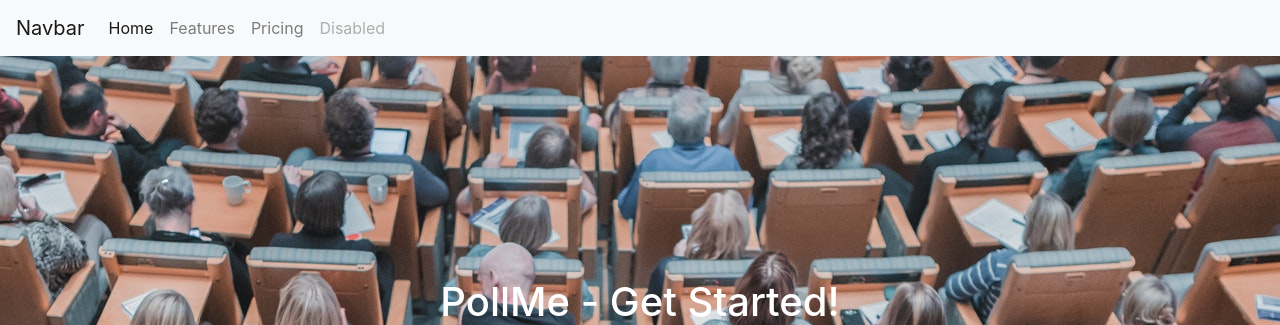
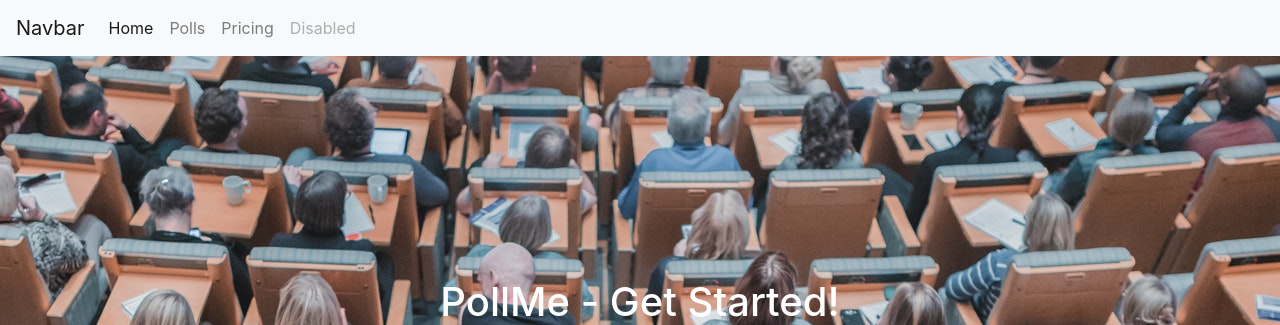
Before and after one commit to highfivecode/PollMe---Django-2.0, a Django app: page /home/ in a window 1280 px wide. Shown: the top 325 px of the page. Run offline with Django 3.2, Linux system fonts and the light colour scheme; some libraries are stand-ins or nearby versions.

Commit message:
the include tag and custom css block

```diff
--- a/templates/base.html
+++ b/templates/base.html
@@ -9,24 +9,13 @@
   <link rel="stylesheet" href="https://maxcdn.bootstrapcdn.com/bootstrap/4.0.0/css/bootstrap.min.css"
         integrity="sha384-Gn5384xqQ1aoWXA+058RXPxPg6fy4IWvTNh0E263XmFcJlSAwiGgFAW/dAiS6JXm"
         crossorigin="anonymous">
-  <link rel='stylesheet' type='text/css' href="{% static 'css/styles.css' %}">
+
+  {% block custom_css %}{% endblock %}
 </head>
 
 <body>
-  <nav class="navbar navbar-expand-lg navbar-light bg-light">
-    <a class="navbar-brand" href="#">Navbar</a>
-    <button class="navbar-toggler" type="button" data-toggle="collapse" data-target="#navbarNavAltMarkup" aria-controls="navbarNavAltMarkup" aria-expanded="false" aria-label="Toggle navigation">
-      <span class="navbar-toggler-icon"></span>
-    </button>
-    <div class="collapse navbar-collapse" id="navbarNavAltMarkup">
-      <div class="navbar-nav">
-        <a class="nav-item nav-link active" href="#">Home <span class="sr-only">(current)</span></a>
-        <a class="nav-item nav-link" href="#">Features</a>
-        <a class="nav-item nav-link" href="#">Pricing</a>
-        <a class="nav-item nav-link disabled" href="#">Disabled</a>
-      </div>
-    </div>
-  </nav>
+  {% include 'includes/navbar.html' %}
+
   {% block content %}
   <h1>This header tag, will be overwritten by any child template that defines a block content</h1>
   {% endblock %}
--- a/templates/home.html
+++ b/templates/home.html
@@ -1,4 +1,10 @@
 {% extends 'base.html' %}
+{% load static %}
+
+{% block custom_css %}
+  <link rel='stylesheet' type='text/css' href="{% static 'css/home_styles.css' %}">
+{% endblock %}
+
 
 {% block content %}
 
--- /dev/null
+++ b/templates/includes/navbar.html
@@ -0,0 +1,14 @@
+<nav class="navbar navbar-expand-lg navbar-light bg-light">
+  <a class="navbar-brand" href="#">Navbar</a>
+  <button class="navbar-toggler" type="button" data-toggle="collapse" data-target="#navbarNavAltMarkup" aria-controls="navbarNavAltMarkup" aria-expanded="false" aria-label="Toggle navigation">
+    <span class="navbar-toggler-icon"></span>
+  </button>
+  <div class="collapse navbar-collapse" id="navbarNavAltMarkup">
+    <div class="navbar-nav">
+      <a class="nav-item nav-link active" href="/home/">Home <span class="sr-only">(current)</span></a>
+      <a class="nav-item nav-link" href="/polls/list/">Polls</a>
+      <a class="nav-item nav-link" href="#">Pricing</a>
+      <a class="nav-item nav-link disabled" href="#">Disabled</a>
+    </div>
+  </div>
+</nav>
```
Also changed, not shown: static/css/home_styles.css (renamed from static/css/styles.css).
